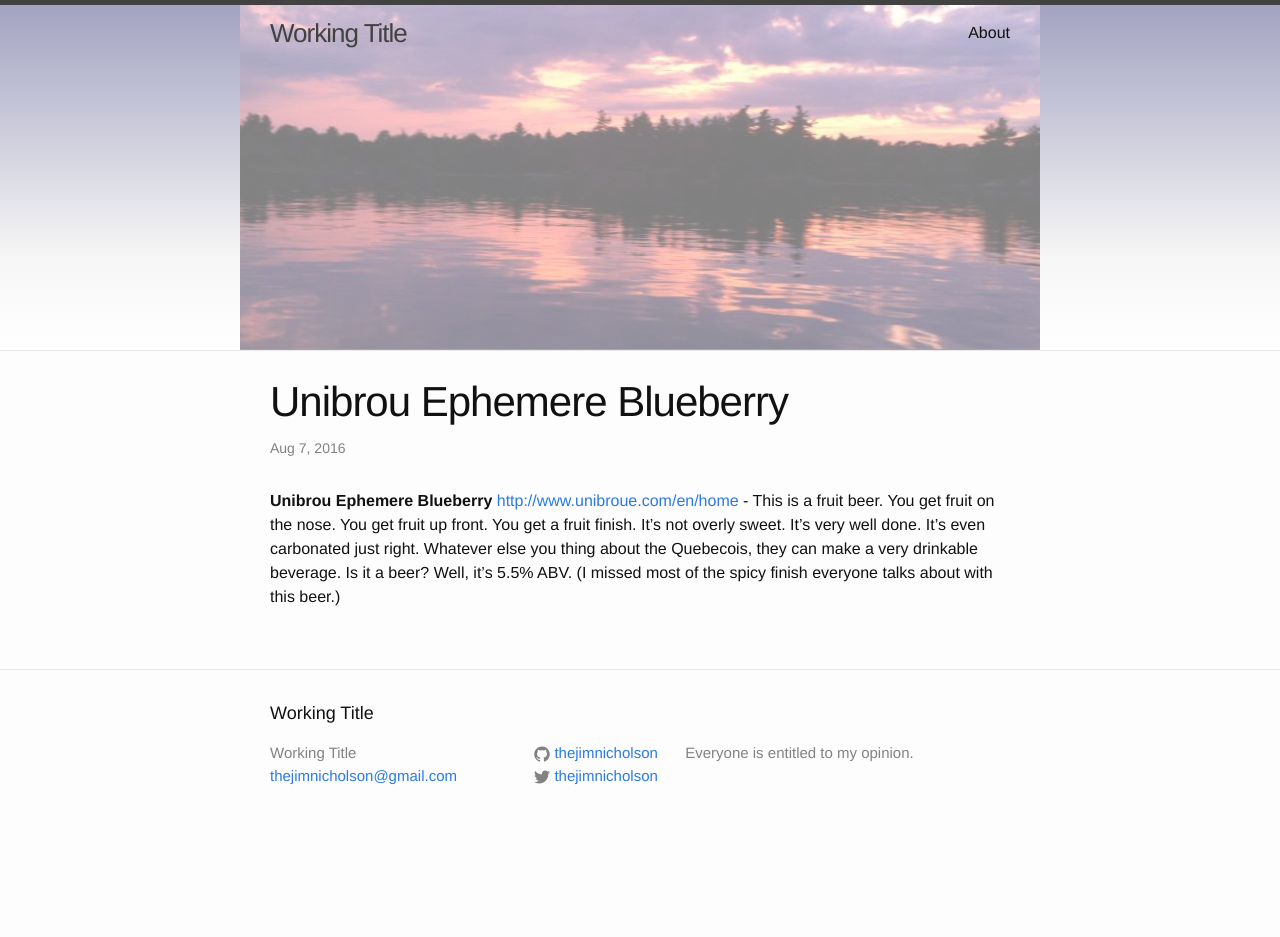
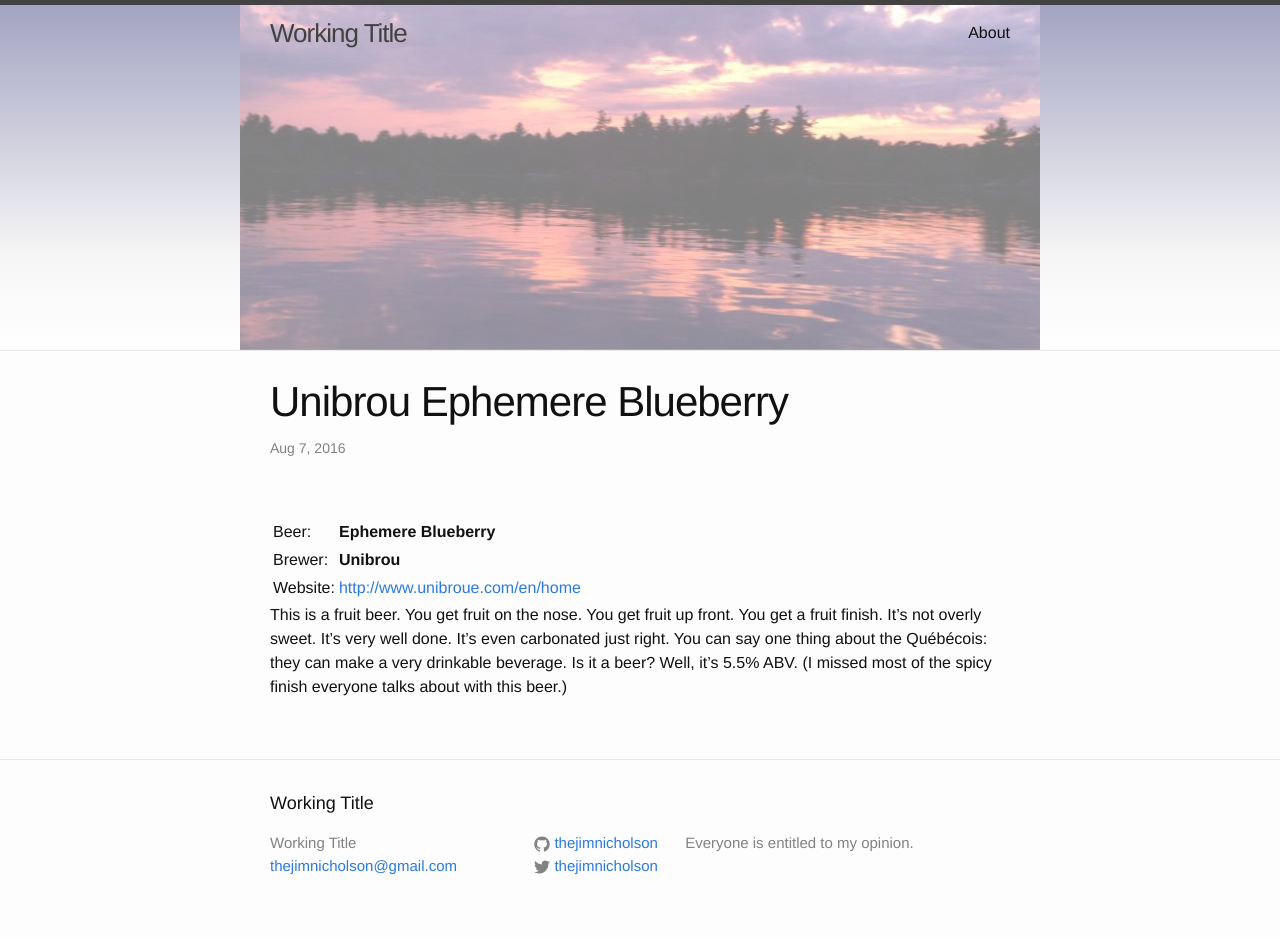
Before and after one commit to thejimnicholson/thejimnicholson.github.io, a Jekyll site: the page built from _posts/2016-08-07-unibrou-ephemere-blueberry.md, in a window 1280 px wide. Built offline with Jekyll 4.4.1, drawn with Linux system fonts in a browser that asks for light colours; Markdown is read by kramdown in place of the engine named in the settings; before the commit the page ends 900 px from its top, so only the background shows below that.

Commit message:
/ ‘_posts/2016-08-07-unibrou-ephemere-blueberry.md’

```diff
--- a/_posts/2016-08-07-unibrou-ephemere-blueberry.md
+++ b/_posts/2016-08-07-unibrou-ephemere-blueberry.md
@@ -1,6 +1,13 @@
 ---
 layout: post
 title: Unibrou Ephemere Blueberry
+category: [QB,Special]
 ---
 
-__Unibrou Ephemere Blueberry__ <http://www.unibroue.com/en/home> - This is a fruit beer. You get fruit on the nose. You get fruit up front. You get a fruit finish. It's not overly sweet. It's very well done. It's even carbonated just right. Whatever else you thing about the Quebecois, they can make a very drinkable beverage. Is it a beer? Well, it's 5.5% ABV. (I missed most of the spicy finish everyone talks about with this beer.)
+|          |                                   |
+|----------|-----------------------------------|
+| Beer:    | __Ephemere Blueberry__            |
+| Brewer:  | __Unibrou__                       |
+| Website: | <http://www.unibroue.com/en/home> |
+
+This is a fruit beer. You get fruit on the nose. You get fruit up front. You get a fruit finish. It's not overly sweet. It's very well done. It's even carbonated just right. You can say one thing about the Québécois: they can make a very drinkable beverage. Is it a beer? Well, it's 5.5% ABV. (I missed most of the spicy finish everyone talks about with this beer.)
```
